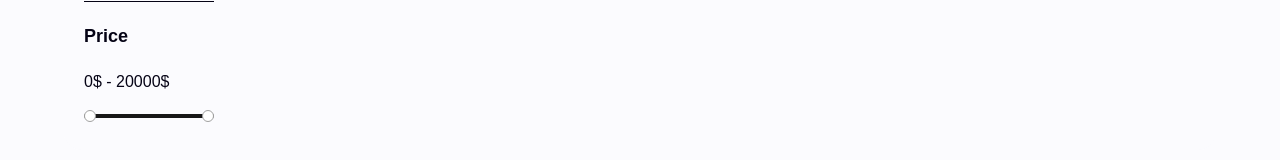
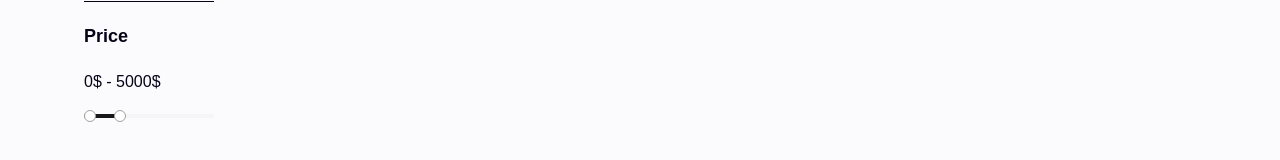
Before and after one commit to Adham-Saeed630/Cartify-E-Commerce-App, a React (Vite) app: page / in a window 1280 px wide. Shown: the part 634-794 px from the top of the page. Built offline with nearby package versions, Linux system fonts and the light colour scheme; no server answers.

Commit message:
adjuct price-range

```diff
--- a/src/components/Sidebar/SideBar.jsx
+++ b/src/components/Sidebar/SideBar.jsx
@@ -9,7 +9,7 @@ export default function Sidebar(){
     const data = useSelector(state => state.products.data);
     const checkedCategories = useSelector(state => state.products.checkedCategories);
 
-    const [priceRange, setPriceRange] = useState([0, 20000]);
+    const [priceRange, setPriceRange] = useState([0, 5000]);
 
     const categories = [...new Set(data.map(item => item.category))];
 
@@ -32,7 +32,7 @@ export default function Sidebar(){
             <div className="flex flex-col gap-5">
                 <span className="text-lg font-semibold">Price</span>
                 <span>{priceRange[0]}$ - {priceRange[1]}$</span>
-                <Slider defaultValue={[0, 20000]} min={0} max={20000} step={1} onValueChange={(value) => {setPriceRange(value); dispatch(filterPriceRange(value))}} />
+                <Slider defaultValue={[0, 5000]} min={0} max={20000} step={1} onValueChange={(value) => {setPriceRange(value); dispatch(filterPriceRange(value))}} />
             </div>
             <div></div>
         </div>
```
